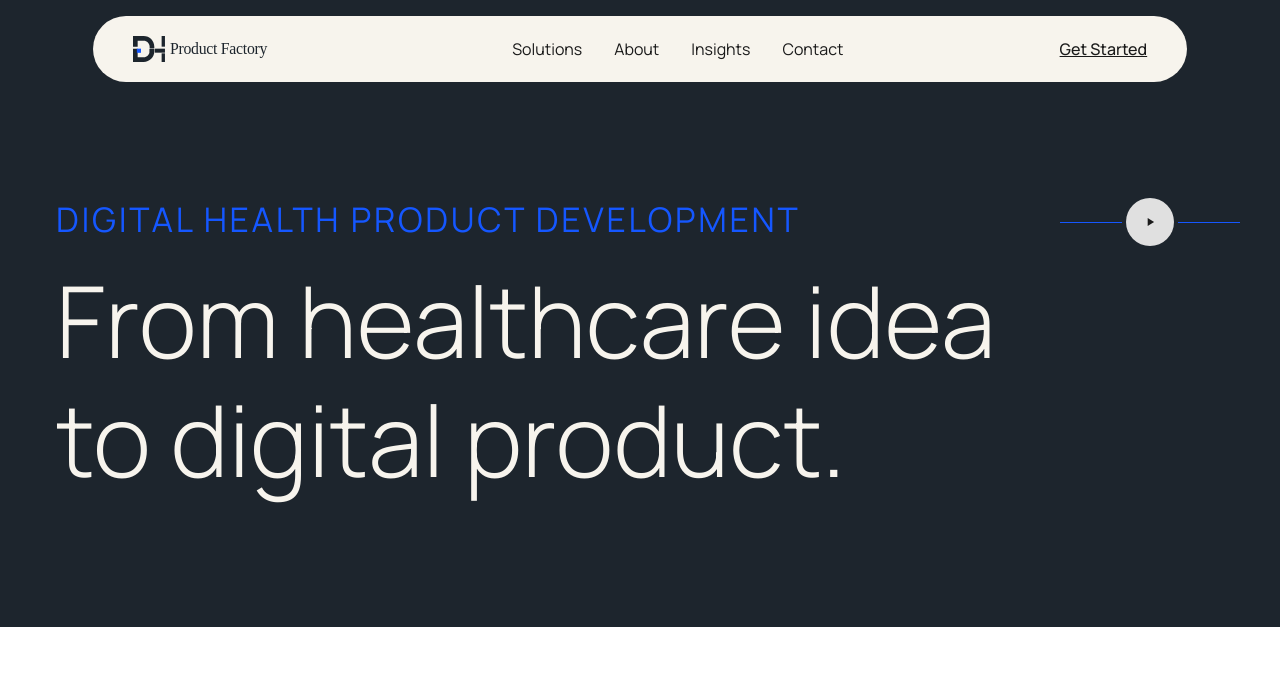
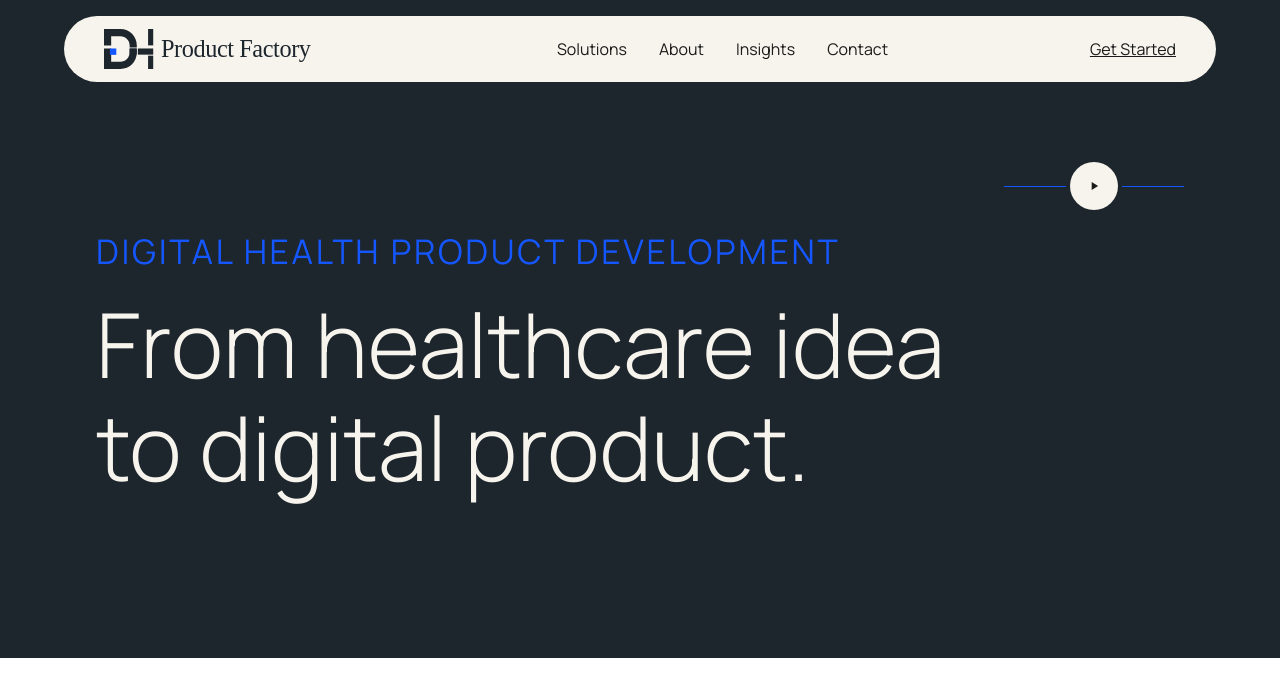
Before and after one commit to juponcap/dh-product-factory, a plain HTML site: page index.html in a window 1280 px wide. Drawn offline with Linux system fonts and the light colour scheme.

```diff
--- a/css/styles.css
+++ b/css/styles.css
@@ -160,6 +160,11 @@
   position: sticky;
   top: 0;
   z-index: 100;
+  width: 100%;
+  max-width: none;
+  display: flex;
+  justify-content: center;
+  box-sizing: border-box;
   padding: var(--space-sm) var(--space-md);
   background-color: var(--color-dark-bg);
 }
@@ -170,9 +175,9 @@
   justify-content: space-between;
   gap: var(--space-md);
   width: 100%;
-  max-width: 1600px;
+  max-width: none;
+  box-sizing: border-box;
   min-height: 56px;
-  margin-inline: auto;
   padding: var(--space-sm) var(--space-lg);
   background-color: var(--color-cream);
   border-radius: var(--radius-full);
@@ -185,7 +190,7 @@
 }
 
 .logo-img {
-  height: 22px;
+  height: 28px;
   width: auto;
 }
 
@@ -255,24 +260,25 @@
 }
 
 .btn-get-started {
-  font-weight: 500;
+  font-weight: 400;
   text-decoration: underline;
   white-space: nowrap;
 }
 
 @media (min-width: 900px) {
   .site-header {
-    padding: var(--space-md) var(--space-lg);
+    padding-block: var(--space-md);
+    padding-inline: 0;
   }
 
   .header-inner {
-    width: 90%;
+    width: min(90vw, 1600px);
     min-height: 66px;
     padding: var(--space-sm) calc(var(--space-lg) * 1.25);
   }
 
   .logo-img {
-    height: 26px;
+    height: 40px;
   }
 
   .nav-toggle {
@@ -304,14 +310,14 @@
 .hero {
   position: relative;
   background-color: var(--color-dark-bg);
-  padding: var(--space-xl) var(--space-md) calc(var(--space-xl) * 1.5);
+  padding-block: var(--space-xl) calc(var(--space-xl) * 1.5);
   overflow: hidden;
 }
 
 .hero-inner {
   position: relative;
-  max-width: var(--container-max-width);
-  margin-inline: auto;
+  width: 100%;
+  padding-inline: 7.5vw;
 }
 
 .hero-eyebrow {
@@ -325,9 +331,9 @@
 
 .hero-heading {
   color: var(--color-cream);
-  font-size: clamp(2.75rem, 2.2rem + 5vw, 7.5rem);
+  font-size: clamp(3rem, 7vw, 7.5rem);
   font-weight: 300;
-  line-height: 1.2;
+  line-height: 1.15;
   max-width: 20ch;
 }
 
@@ -337,15 +343,18 @@
 
 @media (min-width: 900px) {
   .hero {
-    padding: calc(var(--space-xl) * 1.5) var(--space-md) calc(var(--space-xl) * 2);
+    display: flex;
+    align-items: center;
+    min-height: 70vh;
+    padding-block: calc(var(--space-xl) * 1.5) calc(var(--space-xl) * 2);
   }
 
   .hero-decoration {
     display: flex;
     align-items: center;
     position: absolute;
-    top: var(--space-xs);
-    right: 0;
+    top: var(--space-xl);
+    right: 7.5vw;
     width: 180px;
   }
 
@@ -363,7 +372,7 @@
     width: 48px;
     height: 48px;
     margin-inline: var(--space-xs);
-    background-color: var(--color-border);
+    background-color: var(--color-cream);
     border-radius: var(--radius-full);
     transition: transform var(--transition-base);
   }
--- a/index.html
+++ b/index.html
@@ -38,9 +38,10 @@
 
   <main>
     <section class="hero">
-      <div class="hero-inner container">
+      <div class="hero-inner">
         <p class="hero-eyebrow">Digital Health Product Development</p>
         <h1 class="hero-heading">From healthcare idea<br>to digital product.</h1>
+      </div>
 
       <div class="hero-decoration" aria-hidden="true">
         <span class="hero-decoration-line"></span>
@@ -50,7 +51,6 @@
           </svg>
         </span>
         <span class="hero-decoration-line"></span>
-        </div>
       </div>
     </section>
     <!-- Additional sections go here -->
```
Also changed, not shown: 1 other file. Lines whose indentation alone changed are shown as unchanged.
